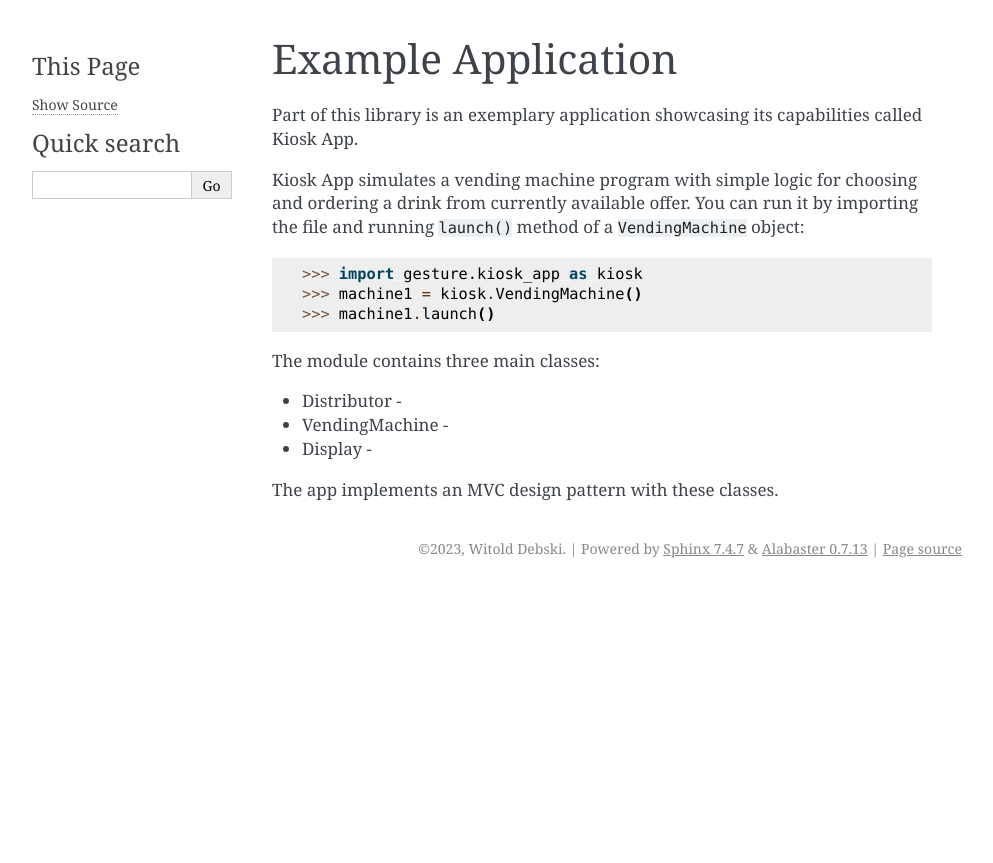
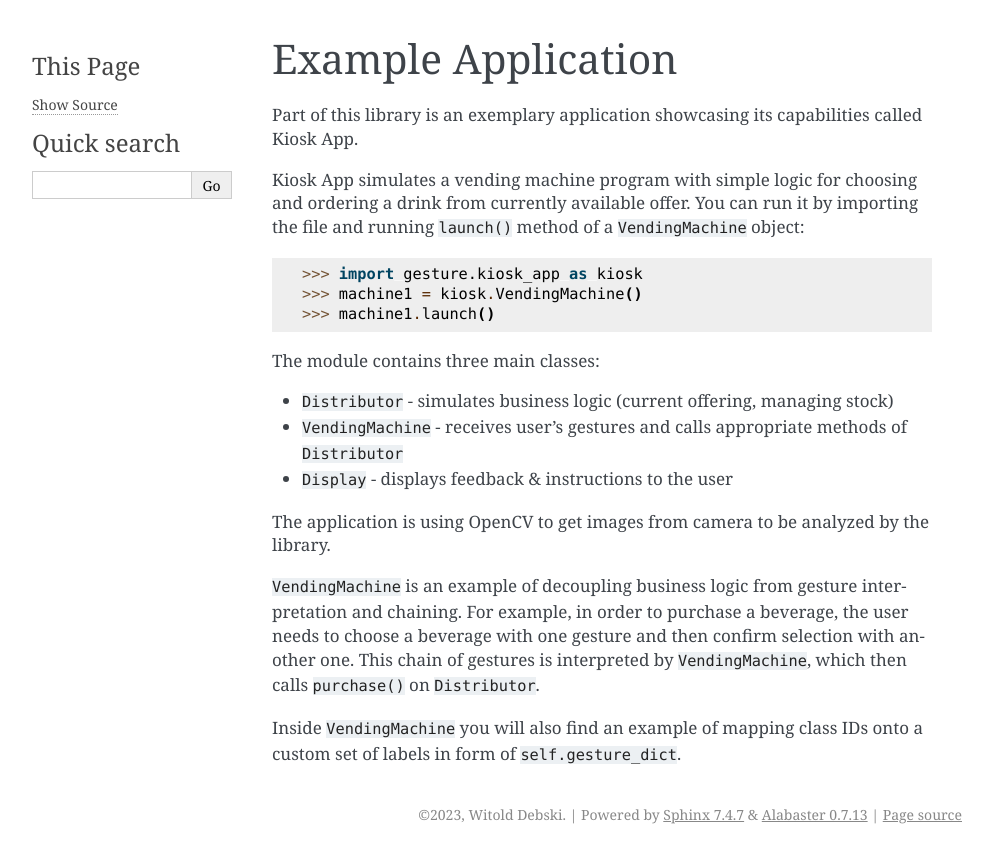
Before and after one commit to witolddebski/GestRec, a Sphinx documentation site: the page built from docs/source/example_kiosk.rst, in a window 1280 px wide. Shown: the top 863 px of the page, without its empty margins (148-1141 px from the left). Built offline with Sphinx 7.4.7, drawn with Linux system fonts in a browser that asks for light colours.

Commit message:
expand explanations

```diff
--- a/docs/source/example_kiosk.rst
+++ b/docs/source/example_kiosk.rst
@@ -15,8 +15,16 @@ of a ``VendingMachine`` object:
 
 The module contains three main classes:
 
-* Distributor -
-* VendingMachine -
-* Display -
+* ``Distributor`` - simulates business logic (current offering, managing stock)
+* ``VendingMachine`` - receives user's gestures and calls appropriate methods of ``Distributor``
+* ``Display`` - displays feedback & instructions to the user
 
-The app implements an MVC design pattern with these classes.
+The application is using OpenCV to get images from camera to be analyzed by the library.
+
+``VendingMachine`` is an example of decoupling business logic from gesture interpretation and chaining.
+For example, in order to purchase a beverage, the user needs to choose a beverage with one gesture
+and then confirm selection with another one. This chain of gestures is interpreted by ``VendingMachine``,
+which then calls ``purchase()`` on ``Distributor``.
+
+Inside ``VendingMachine`` you will also find an example of mapping class IDs onto a custom set of labels
+in form of ``self.gesture_dict``.
```
